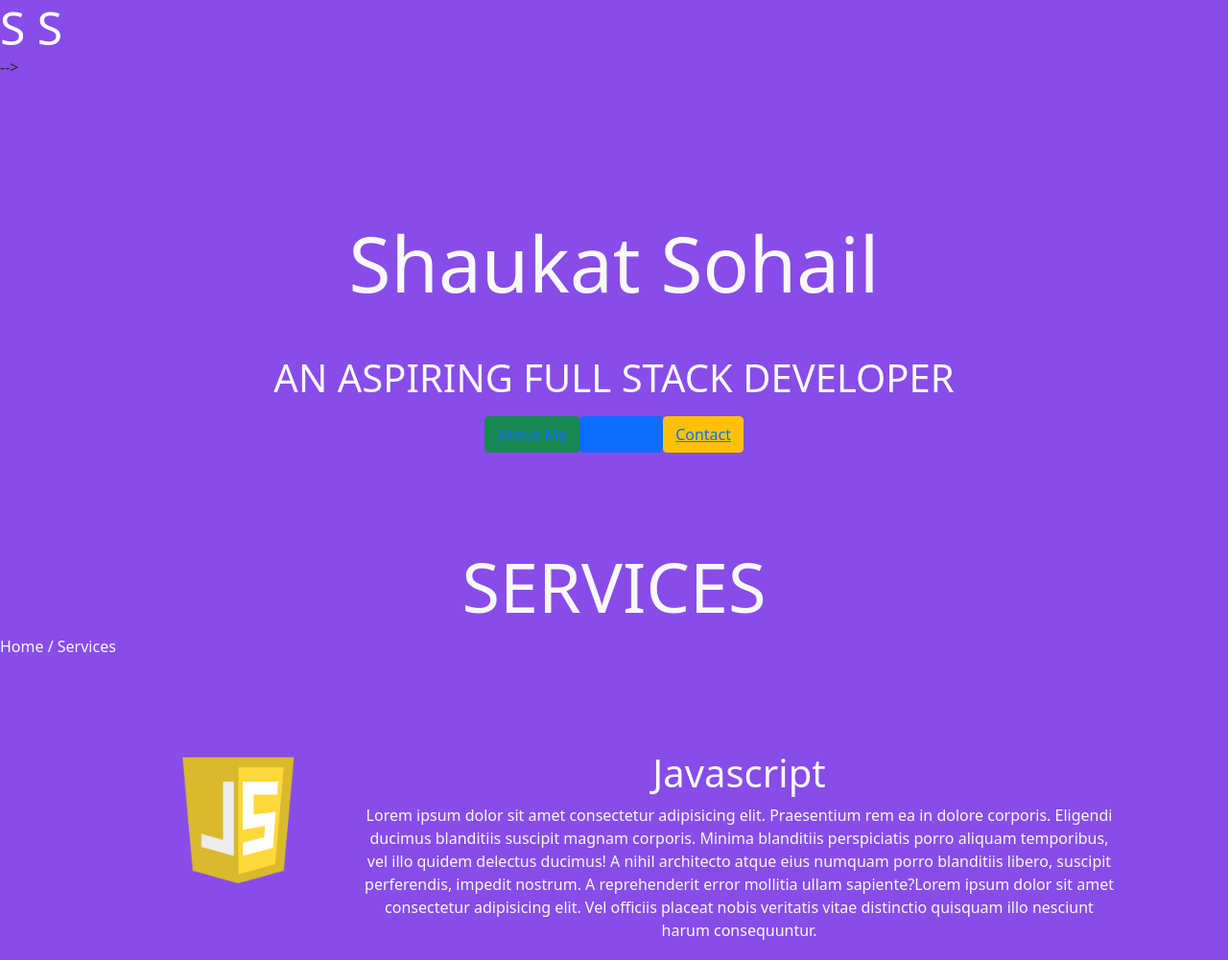
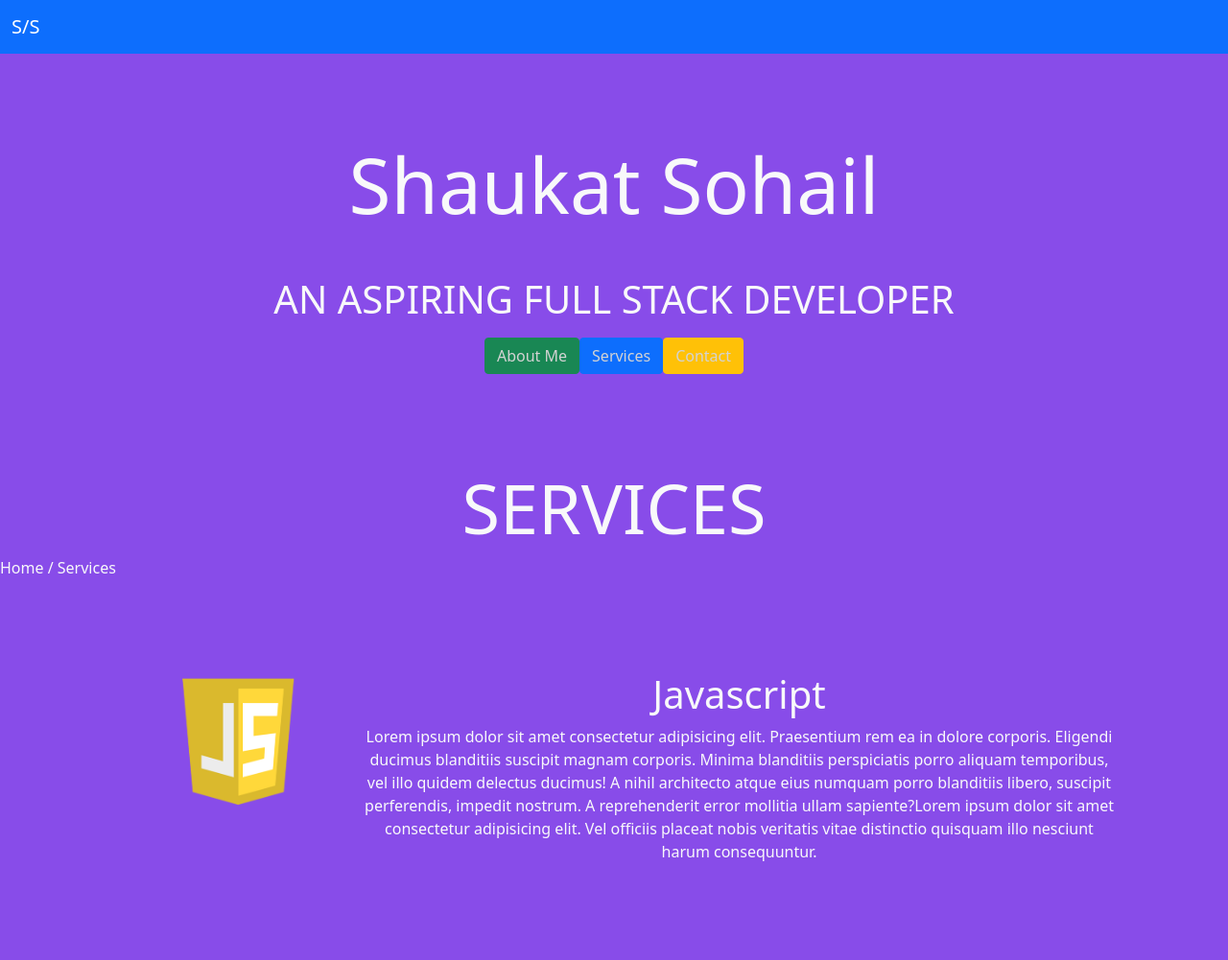
Before and after one commit to Shaukat456/User-Interface-, a plain HTML site: page Site.html in a window 1280 px wide. Shown: the top 1001 px of the page at 96% size. Drawn offline with Linux system fonts and the light colour scheme.

Commit message:
Bootstrap understood well

```diff
--- a/Site.html
+++ b/Site.html
@@ -14,28 +14,33 @@
 
 <div class="container-md-fluid    webColor ">
 
-    <!-- <nav class="navbar navbar-expand-lg navbar-dark bg-primary ">
+    <nav class="navbar navbar-expand-lg navbar-dark bg-primary fixed-top   ">
         <div class="container-fluid"> <button class="navbar-toggler navbar-toggler-right border-0 p-0" type="button" data-toggle="collapse" data-target="#navbar20">
                 <p class="navbar-brand text-white mb-0"> <i class="fa d-inline fa-lg fa-stop-circle"></i></p>
             </button>
-            <!-- <div class="collapse navbar-collapse" id="navbar20">
-                <ul class="navbar-nav mr-auto">
-                    <li class="nav-item"> <a class="nav-link" href="#">Home</a> </li>
-                    <li class="nav-item"> <a class="nav-link" href="#">Contact Us</a> </li>
-                    <li class="nav-item"> <a class="nav-link" href="#">About</a> </li>
-                </ul> -->
-                <p class="d-none d-md-block lead mb-0 text-white"> <i class="fa d-inline text-center fa-lg fa-stop-circle"></i> <b>
-                   <strong class="display-5 text-center justify-content-center" >S S</strong>
-                </b> </p>
-                <!-- <ul class="navbar-nav ml-auto">
-                    <li class="nav-item mx-1"> <a class="nav-link" href="#"> <i class="fa fa-github fa-fw fa-lg"></i> </a> </li>
-                    <li class="nav-item mx-1"> <a class="nav-link" href="#"> <i class="fa fa-dropbox fa-fw fa-lg"></i> </a> </li>
-                    <li class="nav-item mx-1"> <a class="nav-link" href="#"> <i class="fa fa-bitbucket fa-fw fa-lg"></i> </a> </li>
-                </ul> -->
+
+                <div class="row">
+                  <div class="col-12 d-flex">
+                    <div class="col-md-8">
+                                           <nav class="navbar navbar-brand">
+                       S/S
+                      </nav>
+
+                    </div>
+                    <div class="col-md-4 d-flex">
+                      <!-- <ul class="" >
+                        <li>GITHUB</li>
+                        <li>lINKEDIN </li>
+                        <li>INSTAGRAM</li>
+                      </ul> -->
+                    </div>
+                  </div>
+                </div>
+                </ul>
             <!-- </div> -->
         </div>
     </nav>
-     -->
+
     <!-- <ul class="nav  nav-pills nav-dark nav-fill ">
         <li class="nav-item"><a href="" class="nav-link">Home</a></li>
         <li class="nav-item"><a href="" class="nav-link">Product</a></li>
@@ -123,23 +128,23 @@
             <h1 class="text-center text-light my-5 display-1">Shaukat Sohail</h1>
             <p class="display-6 text-light">AN ASPIRING FULL STACK DEVELOPER</p>
 
-            <div class="d-md-flex justify-content-center ">
+            <div class="d-md-flex justify-content-center un_underline ">
 
 
-                <button  class="btn btn-success  text-light ">
+                <button  class="btn btn-success  text-light un_underline ">
 
-                <a href="#AboutMe">
+                <a href="#AboutMe" class="un_underline">
                    About Me
                 </a>
                 </button>
 
                 <button class="btn btn-primary text-light">
-                <a href="#services">
+                <a href="#services" class="un_underline">
                     Services
                 </a>
                 </button>
-                <button class="btn btn-warning  text-dark">
-                <a href="#Contact  ">
+                <button class="btn btn-warning  text-dark" >
+                <a href="#Contact " class="un_underline">
                   Contact
                 </a>
                 </button>
@@ -240,7 +245,7 @@
 </div>
 
 
-<div class="container-fluid   " >
+<div class="container-fluid   " id='Contact' >
 
   <div class="row py-5 text-light">
       <h1 class="text-center display-4 ">Contact</h1>
--- a/css/style.css
+++ b/css/style.css
@@ -40,3 +40,12 @@ body{
     background-color: #884ce9;
 
 }
+.un_underline{
+    text-decoration: none;
+    color: rgb(211, 211, 211);
+
+    /* color: w; */
+}
+.un_underline:hover{
+    color: rgb(255, 248, 248);
+}
```
